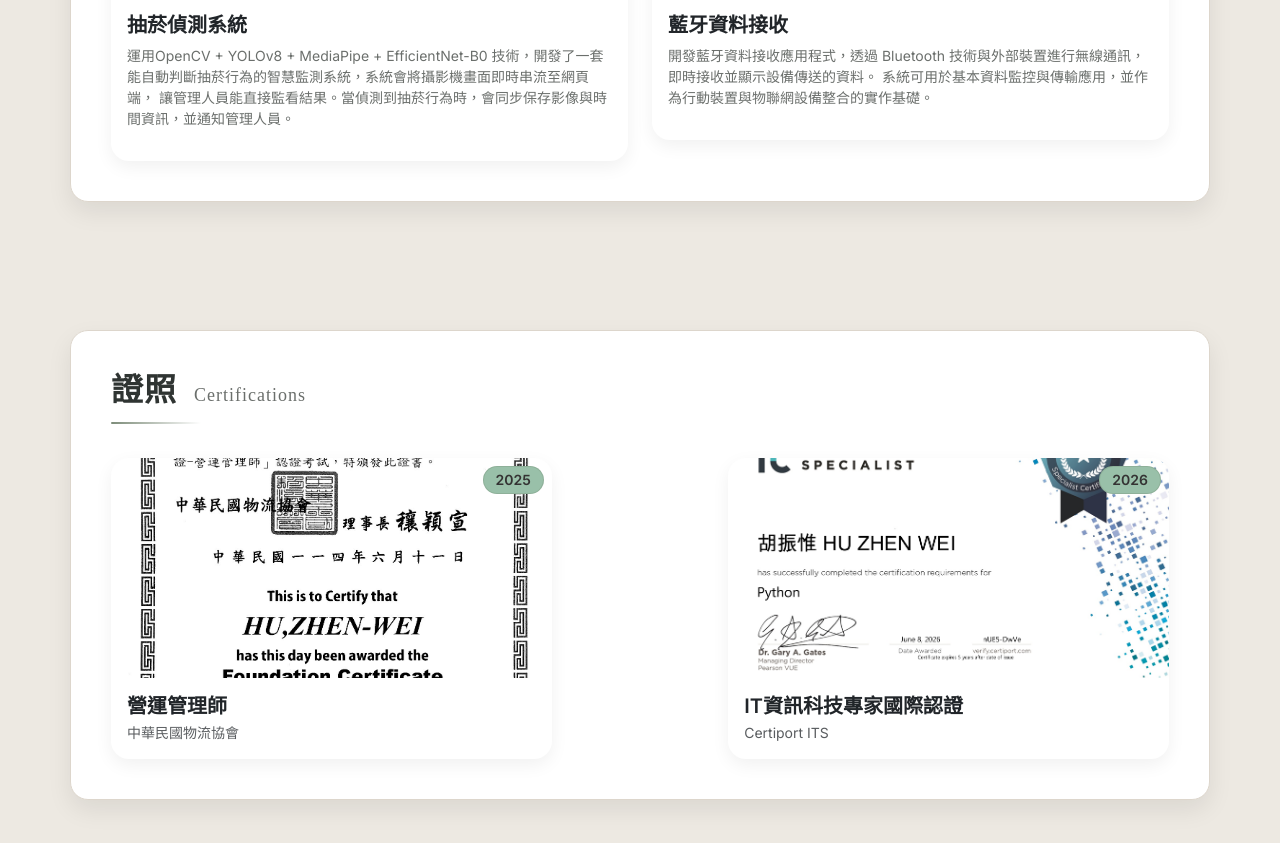
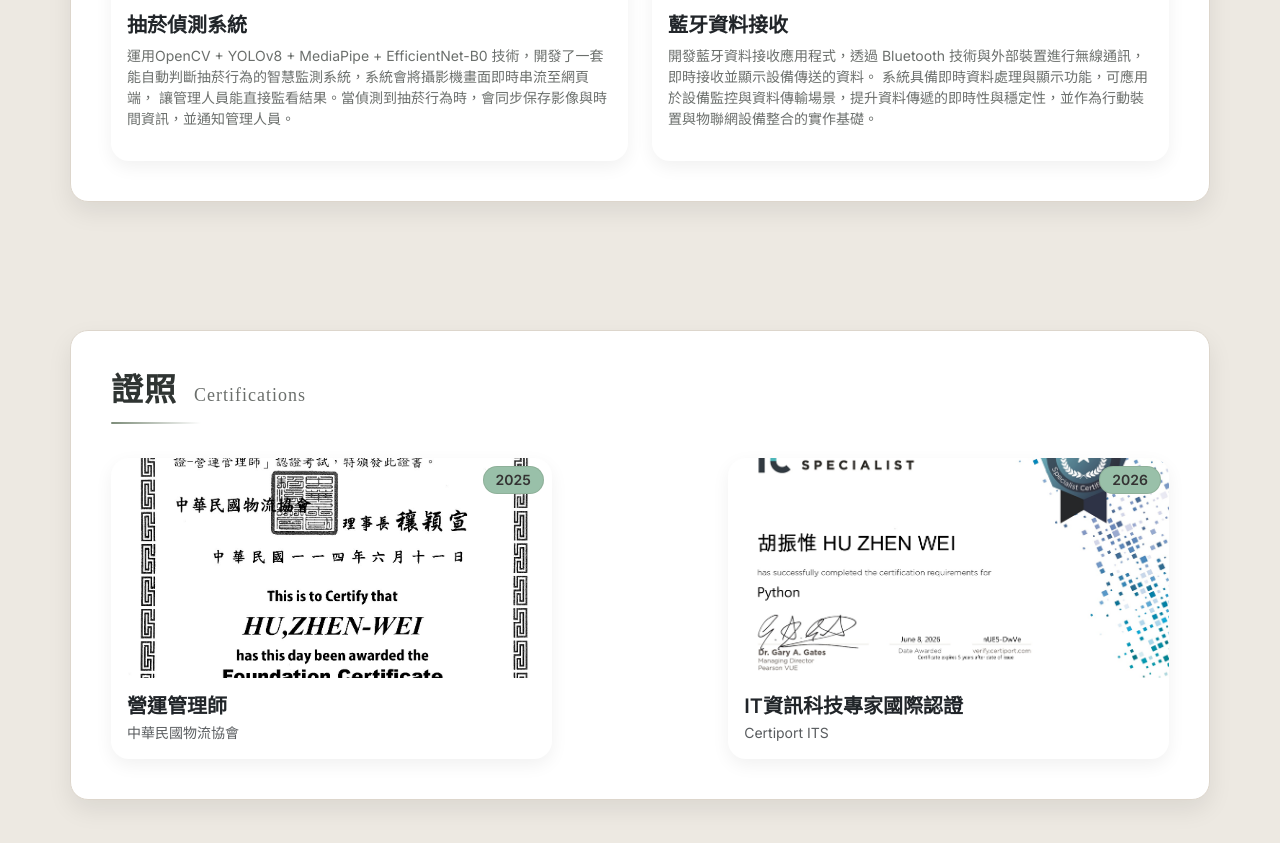
Before and after one commit to weihu089/weihu.github.io, a plain HTML site: page index.html in a window 1280 px wide. Shown: the part 4057-4900 px from the top of the page. Drawn offline with nearby package versions, Linux system fonts and the light colour scheme.

Commit message:
Update index.html

```diff
--- a/index.html
+++ b/index.html
@@ -277,7 +277,7 @@
             <div class="card-body">
               <h5>藍牙資料接收</h5>
               <p>開發藍牙資料接收應用程式，透過 Bluetooth 技術與外部裝置進行無線通訊，即時接收並顯示設備傳送的資料。
-                系統可用於基本資料監控與傳輸應用，並作為行動裝置與物聯網設備整合的實作基礎。</p>
+                系統具備即時資料處理與顯示功能，可應用於設備監控與資料傳輸場景，提升資料傳遞的即時性與穩定性，並作為行動裝置與物聯網設備整合的實作基礎。</p>
             </div>
           </div>
         </div>
```
